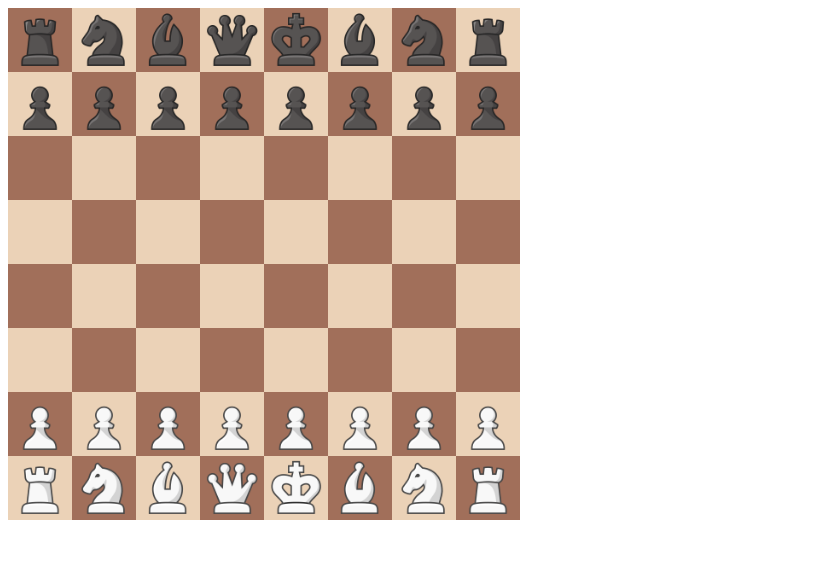
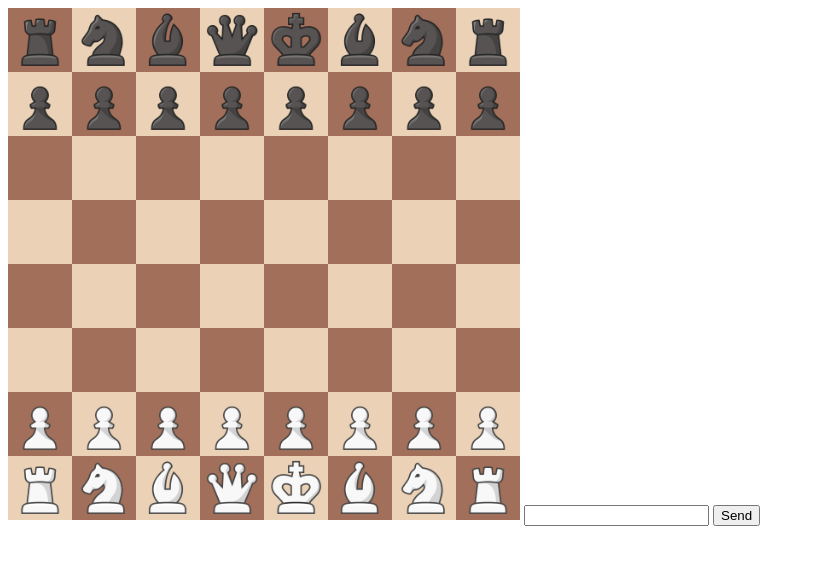
Before and after one commit to fqhd/WebChess, a website built with webpack: page public/index.html in a window 1280 px wide. Shown: the whole page, without its empty margins (0-815 px from the left). Built offline with nearby package versions, Linux system fonts and the light colour scheme.

Commit message:
feat: add input and send button and message label

```diff
--- a/public/index.html
+++ b/public/index.html
@@ -7,6 +7,10 @@
 </head>
 <body>
 	<canvas id="chessboard" width="512" height="512"></canvas>
+	<input id="moveInput" type="text">
+	<button id="sendButton">Send</button>
+	<br>
+	<label id="messageLabel"></label>
 </body>
 <script src="./script.js"></script>
 </html>
```
